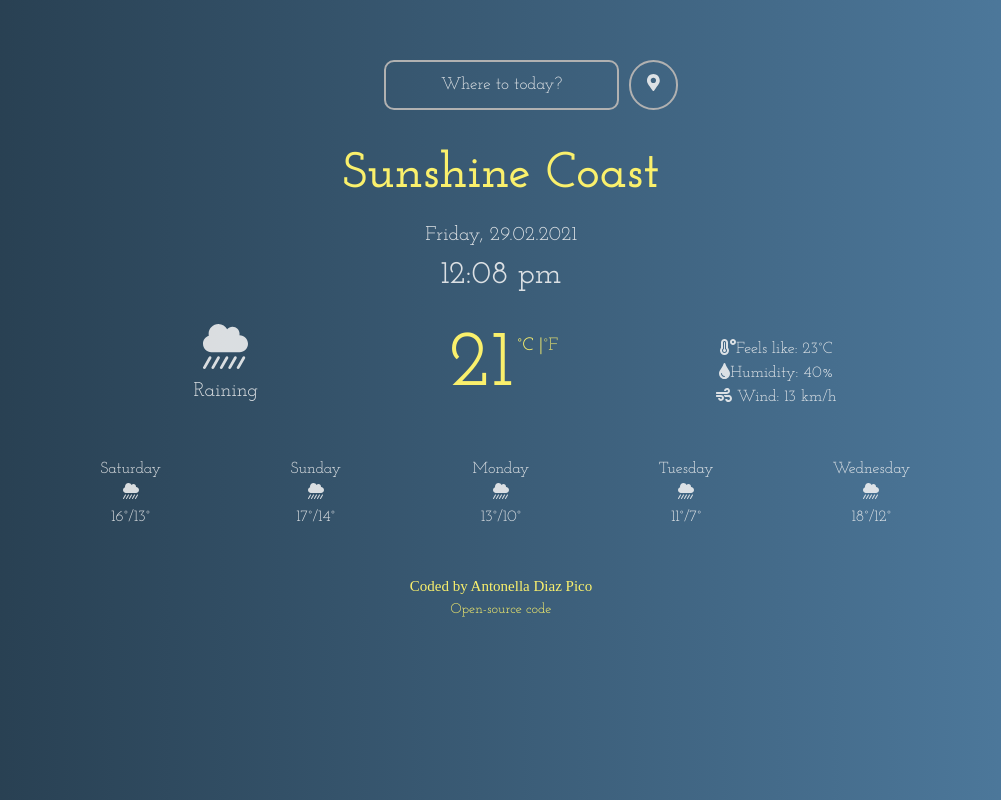
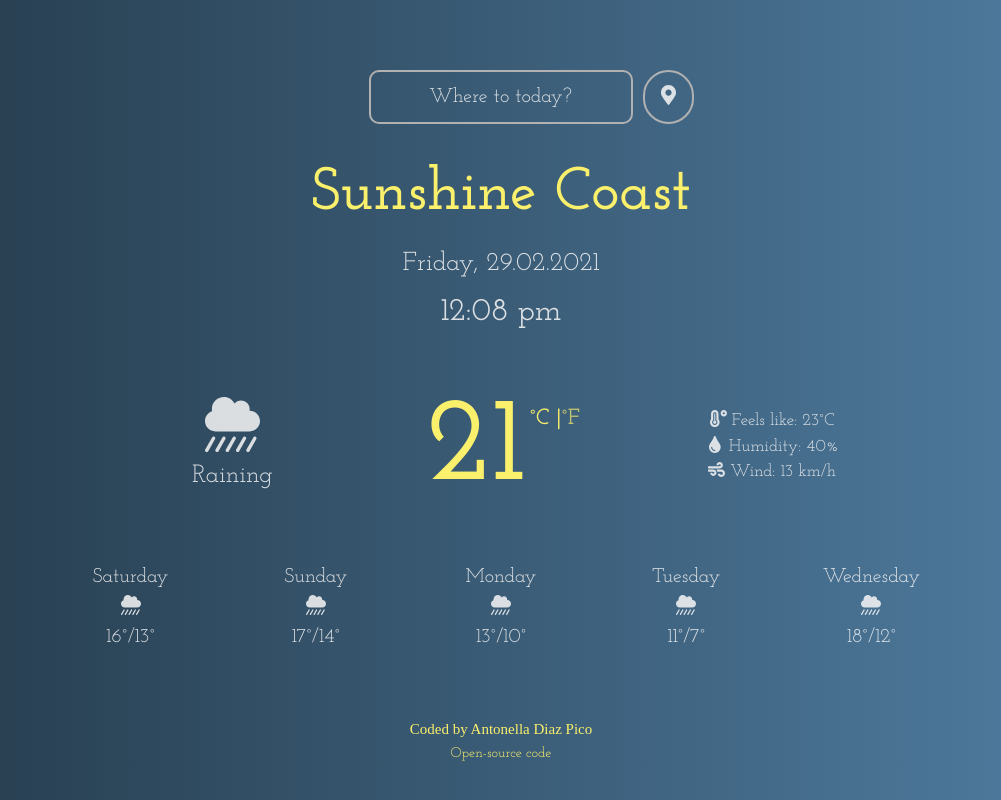
Before and after one commit to AntonellaDiazPico/react-weather-app, a React (Create React App) app: page / in a window 1280 px wide. Shown: the whole page, without its empty margins (139-1140 px from the left). Built offline with nearby package versions, Linux system fonts and the light colour scheme; a web font is replaced by a local one.

Commit message:
Changed CSS of every component

```diff
--- a/src/City.css
+++ b/src/City.css
@@ -2,8 +2,8 @@
     line-height: 40px;
     text-align: center;
     font-weight: 600;
-    font-size: 50px;
+    font-size: 60px;
     margin: 0;
-    padding: 45px 0 20px;
+    padding: 50px 0 25px;
     color: rgb(250, 240, 108);
   }
--- a/src/CurrentWeather.css
+++ b/src/CurrentWeather.css
@@ -1,7 +1,7 @@
 .weather {
     text-align: center;
     /* color: rgba(245, 245, 245, 0.863); */
-    padding: 0 50px;
+    padding: 35px 60px;
   }
 
   .todayWeather,
@@ -12,27 +12,28 @@
   }
 
   .current-icon {
-    font-size: 45px;
+    font-size: 55px;
     margin-top: -20px;
-    margin-bottom: -10px;
     color: rgba(245, 245, 245, 0.863);
   }
 
   .presentClimate {
-    font-size: 20px;
+    font-size: 25px;
+    position: relative;
+    top: -17px;
     color: rgba(245, 245, 245, 0.863);
   }
 
   .main-temp {
-    font-size: 80px;
-    font-weight: 500;
+    font-size: 120px;
+    font-weight: 600;
     line-height: 60px;
     color: rgb(250, 240, 108);
   }
   .cf-symbol {
-    font-size: 18px;
+    font-size: 22px;
     position: relative;
-    top: -35px;
+    top: -55px;
     left: 5px;
   }
 
@@ -47,9 +48,16 @@
   }
 
   .todayHumidityWind {
+    font-size: 17px;
     color: rgba(245, 245, 245, 0.863);
+    position: relative;
+    top: -15px;
   }
-
-  .todayHumidityWind li i {
-    padding-right: 5px;
-  }
+   .extras {
+    position: relative;
+    left: 5px;
+   }
+   .extras-humidity {
+    position: relative;
+    left: 8px;
+   }
--- a/src/CurrentWeather.js
+++ b/src/CurrentWeather.js
@@ -56,14 +56,14 @@ export default function CurrentWeather() {
           <ul className="todayHumidityWind">
             <li>
             <FontAwesomeIcon icon={faTemperatureHigh} />
-              Feels like: {weatherData.feelsLike}°C
+              <span className="extras">Feels like: {weatherData.feelsLike}°C</span>
             </li>
             <li>
             <FontAwesomeIcon icon={faTint} />
-              Humidity: {weatherData.humidity}%
+              <span className="extras-humidity">Humidity: {weatherData.humidity}%</span>
             </li>
             <li>
-              <FontAwesomeIcon icon={faWind} /> Wind: {weatherData.wind} km/h
+              <FontAwesomeIcon icon={faWind} /><span className="extras">Wind: {weatherData.wind} km/h</span>
             </li>
           </ul>
         </div>
--- a/src/Date.css
+++ b/src/Date.css
@@ -1,6 +1,7 @@
 .Date {
-    line-height: 40px;
+    /* line-height: 40px; */
+    padding: 5px 0;
     text-align: center;
-    font-size: 20px;
+    font-size: 26px;
     color: rgba(245, 245, 245, 0.863);
   }
--- a/src/Forecast.css
+++ b/src/Forecast.css
@@ -4,14 +4,12 @@
   }
 
   .forecast {
-    margin-top: 30px;
+    font-size: 20px;
     text-align: center;
     color: rgba(245, 245, 245, 0.863);
+    padding-bottom: 20px;
   }
 
-  .forecast i {
-    font-size: 22px;
-  }
 
   /* .forecast img {
     margin: -10px 0;
--- a/src/SearchEngine.css
+++ b/src/SearchEngine.css
@@ -2,7 +2,7 @@
     display: inline;
     text-align: center;
     margin-left: 60px;
-    font-size: 17px;
+    font-size: 20px;
     border: 2px solid rgb(177, 177, 177);
     border-radius: 10px;
     padding: 10px 20px;
@@ -21,7 +21,7 @@
   }
 
   .location-btn {
-    font-size: 17px;
+    font-size: 20px;
     border: 2px solid rgb(177, 177, 177);
     border-radius: 50px;
     padding: 10px 16px;
--- a/src/Styles.css
+++ b/src/Styles.css
@@ -1,7 +1,7 @@
 body {
     font-family: "Josefin Slab", serif;
     background-image: linear-gradient(to right, #243949 0%, #517fa4 100%);
-    padding-top: 60px;
+    padding-top: 70px;
     width: 70%;
     height: 100%;
     margin: 0 auto;
--- a/src/Time.css
+++ b/src/Time.css
@@ -1,6 +1,6 @@
 
 h2 {
-    line-height: 40px;
+    padding: 5px 0;
     text-align: center;
     margin-bottom: 40px;
     color: rgba(245, 245, 245, 0.863);
```
